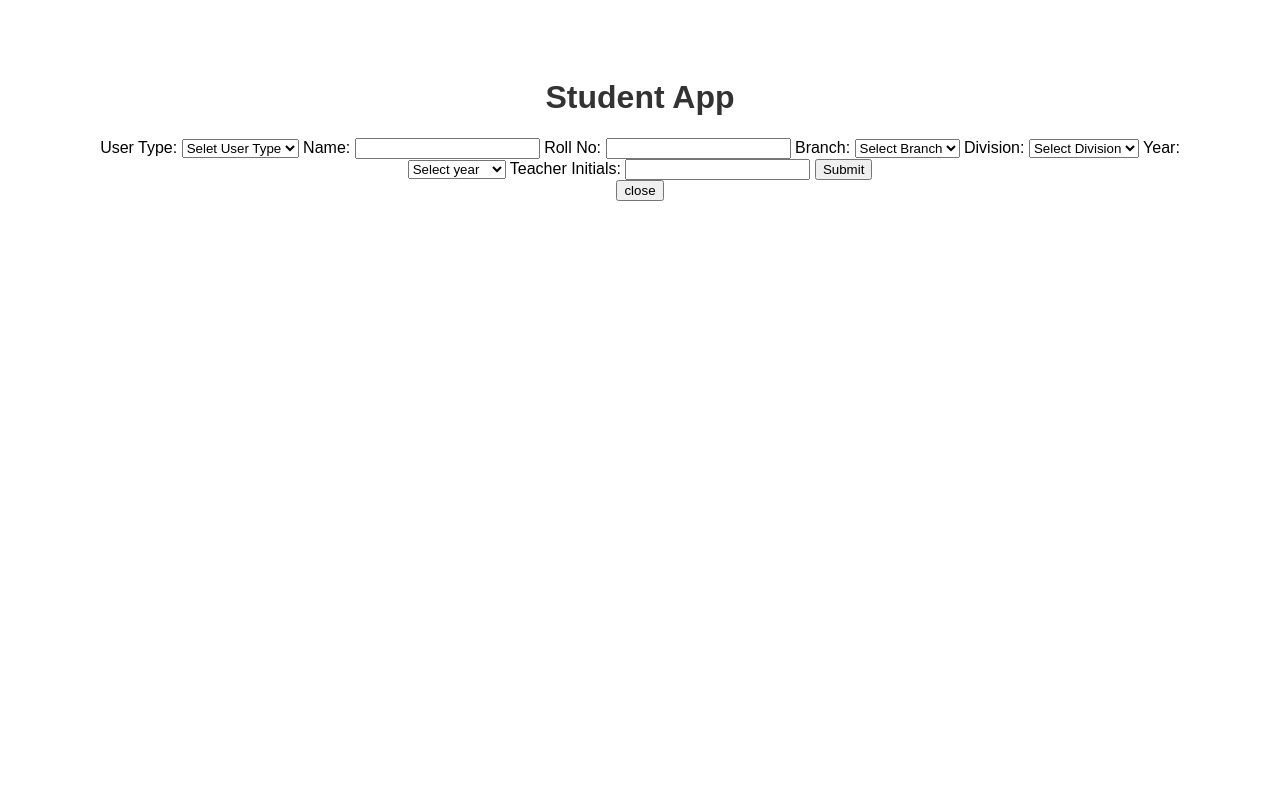
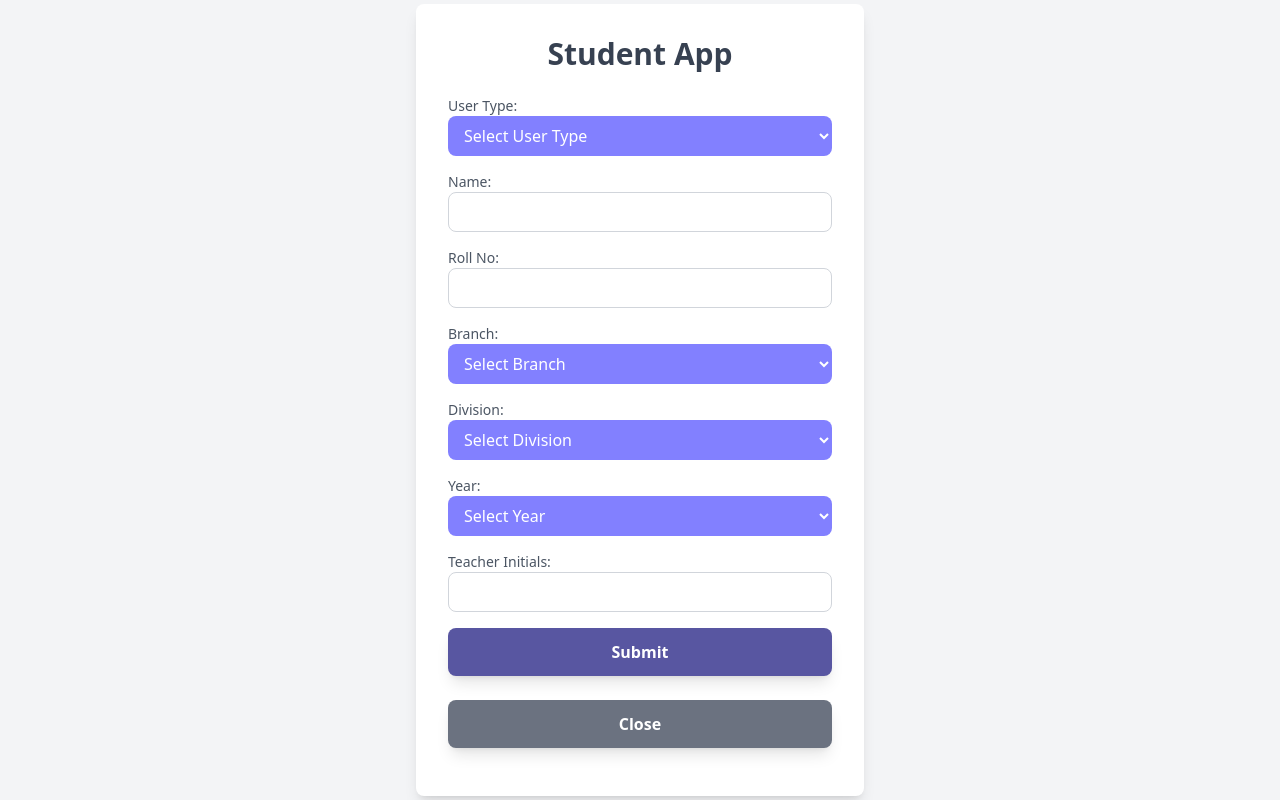
Before and after one commit to XprabhatX/ClassConnect, a website: page student/index.html in a window 1280 px wide. Drawn offline with nearby package versions, Linux system fonts and the light colour scheme.

Commit message:
changed styling

```diff
--- a/student/index.html
+++ b/student/index.html
@@ -1,30 +1,41 @@
 <!DOCTYPE html>
 <html lang="en">
+
 <head>
     <meta charset="UTF-8">
     <meta name="viewport" content="width=device-width, initial-scale=1.0">
     <title>Student Login Page</title>
     <link rel="stylesheet" href="style.css">
     <link rel="manifest" href="/student/manifest.json">
+    <script src="https://cdn.tailwindcss.com"></script>
 </head>
-<body>
-    <h1>Student App</h1>
-    <form id="studentForm">
-        <label for="user">User Type:</label>
-        <select id="user" required>
-            <option value="" disabled selected>Selet User Type</option>
+
+<body class="bg-gray-100 min-h-screen flex justify-center items-center">
+    <div class="bg-white shadow-lg rounded-lg p-8 w-full max-w-md">
+        <h1 class="text-3xl font-semibold text-center text-gray-700 mb-6">Student App</h1>
+        <form id="studentForm" class="space-y-4">
+            <div>
+                <label for="user" class="block text-sm font-medium text-gray-600">User Type:</label>
+                <select id="user" class="w-full h-10 px-3 py-2 bg-[#8280FF] text-white rounded-lg focus:outline-none" required>
+                    <option value="" disabled selected>Select User Type</option>
                     <option value="student">Student</option>
                     <option value="teacher">Teacher</option>
                 </select>
+            </div>
 
-        <label for="name">Name:</label>
-        <input type="text" id="name" required>
+            <div>
+                <label for="name" class="block text-sm font-medium text-gray-600">Name:</label>
+                <input type="text" id="name" class="w-full h-10 px-3 py-2 border border-gray-300 rounded-lg focus:outline-none" required>
+            </div>
 
-        <label for="rollno">Roll No:</label>
-        <input type="text" id="rollno" required>
+            <div>
+                <label for="rollno" class="block text-sm font-medium text-gray-600">Roll No:</label>
+                <input type="text" id="rollno" class="w-full h-10 px-3 py-2 border border-gray-300 rounded-lg focus:outline-none" required>
+            </div>
 
-        <label for="branch">Branch:</label>
-        <select id="branch" required>
+            <div>
+                <label for="branch" class="block text-sm font-medium text-gray-600">Branch:</label>
+                <select id="branch" class="w-full h-10 px-3 py-2 bg-[#8280FF] text-white rounded-lg focus:outline-none" required>
                     <option value="" disabled selected>Select Branch</option>
                     <option value="COMP">COMP</option>
                     <option value="IT">IT</option>
@@ -36,38 +47,50 @@
                     <option value="CSE">CSE</option>
                     <option value="MECH">MECH</option>
                     <option value="MME">MME</option>
-            <option value="MME">MME</option>
                     <option value="CIVIL">CIVIL</option>
                 </select>
+            </div>
 
-        <label for="division">Division:</label>
-        <select id="division" required>
+            <div>
+                <label for="division" class="block text-sm font-medium text-gray-600">Division:</label>
+                <select id="division" class="w-full h-10 px-3 py-2 bg-[#8280FF] text-white rounded-lg focus:outline-none" required>
                     <option value="" disabled selected>Select Division</option>
                     <option value="A">A</option>
                     <option value="B">B</option>
                     <option value="C">C</option>
                     <option value="N">NA</option>
                 </select>
+            </div>
 
-        <label for="year">Year:</label>
-        <select id="year" required>
-            <option value="" disabled selected>Select year</option>
+            <div>
+                <label for="year" class="block text-sm font-medium text-gray-600">Year:</label>
+                <select id="year" class="w-full h-10 px-3 py-2 bg-[#8280FF] text-white rounded-lg focus:outline-none" required>
+                    <option value="" disabled selected>Select Year</option>
                     <option value="FE">First Year</option>
                     <option value="SE">Second Year</option>
                     <option value="TE">Third Year</option>
                     <option value="BE">Fourth Year</option>
                 </select>
+            </div>
 
-        <label for="t_id">Teacher Initials:</label>
-        <input type="text" id="t_id" required>
+            <div>
+                <label for="t_id" class="block text-sm font-medium text-gray-600">Teacher Initials:</label>
+                <input type="text" id="t_id" class="w-full h-10 px-3 py-2 border border-gray-300 rounded-lg focus:outline-none" required>
+            </div>
 
-        <button type="submit">Submit</button>
+            <button type="submit" class="w-full h-12 bg-[#5856A1] text-white font-semibold rounded-lg shadow-lg hover:bg-[#6f69bf]">
+                Submit
+            </button>
         </form>
-    <button id="close">close</button>
 
+        <button id="close" class="mt-6 w-full h-12 bg-gray-500 text-white font-semibold rounded-lg shadow-lg hover:bg-gray-600">
+            Close
+        </button>
 
-    <div id="button-container"></div>
+        <div id="button-container" class="mt-4"></div>
+    </div>
 
     <script src="/student/app.js"></script>
 </body>
+
 </html>
--- a/student/style.css
+++ b/student/style.css
@@ -1,4 +1,4 @@
-body {
+/* body {
     font-family: Arial, sans-serif;
     text-align: center;
     padding: 50px;
@@ -10,4 +10,4 @@ h1 {
 
 p {
     color: #666;
-}
+} */
--- a/teacher/style.css
+++ b/teacher/style.css
@@ -1,4 +1,4 @@
-body {
+/* body {
     font-family: Arial, sans-serif;
     text-align: center;
     padding: 50px;
@@ -10,4 +10,4 @@ h1 {
 
 p {
     color: #666;
-}
+} */
```
Also changed, not shown: teacher/index.html (+41 -22 lines). Lines whose indentation alone changed are shown as unchanged.
